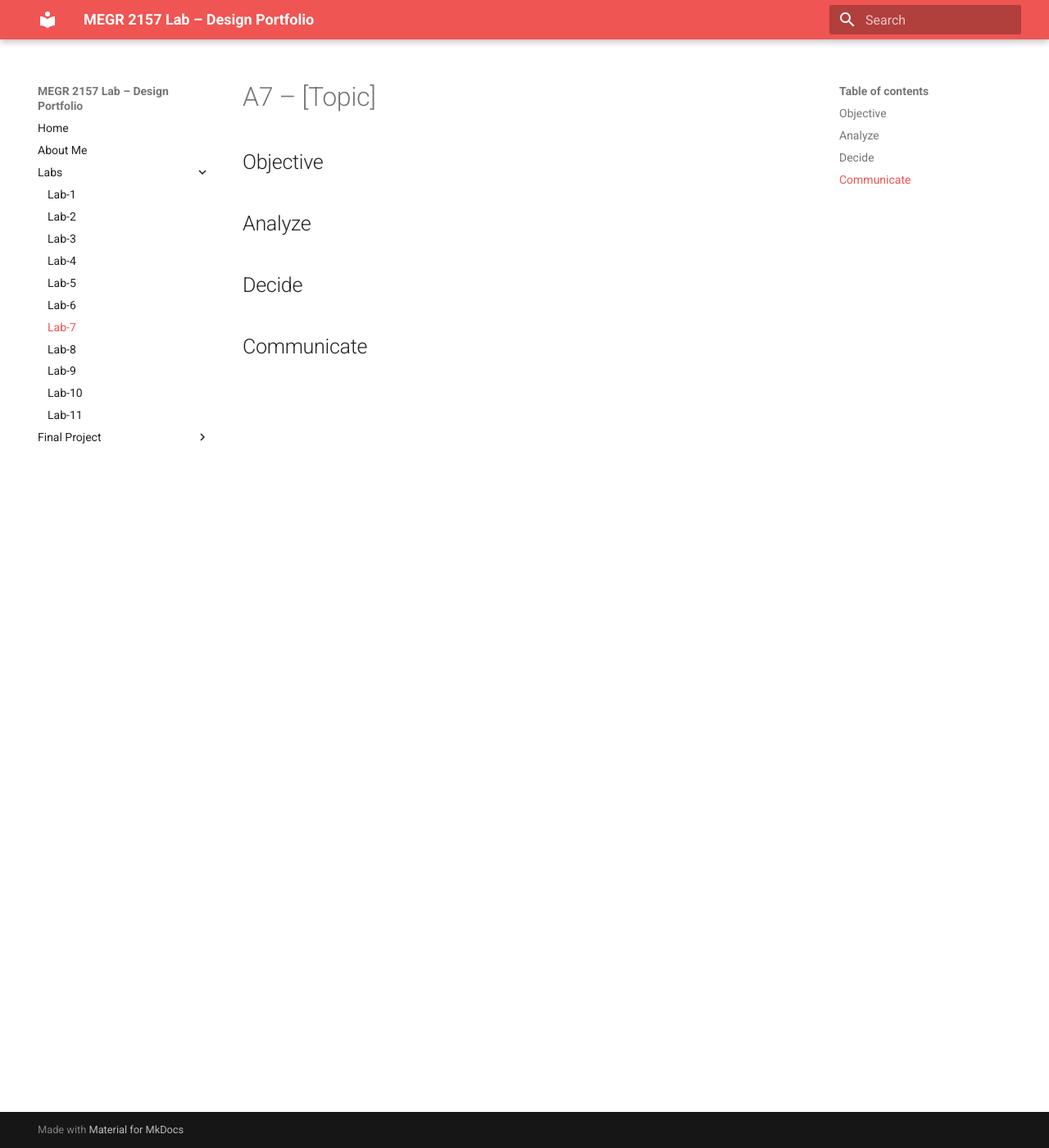
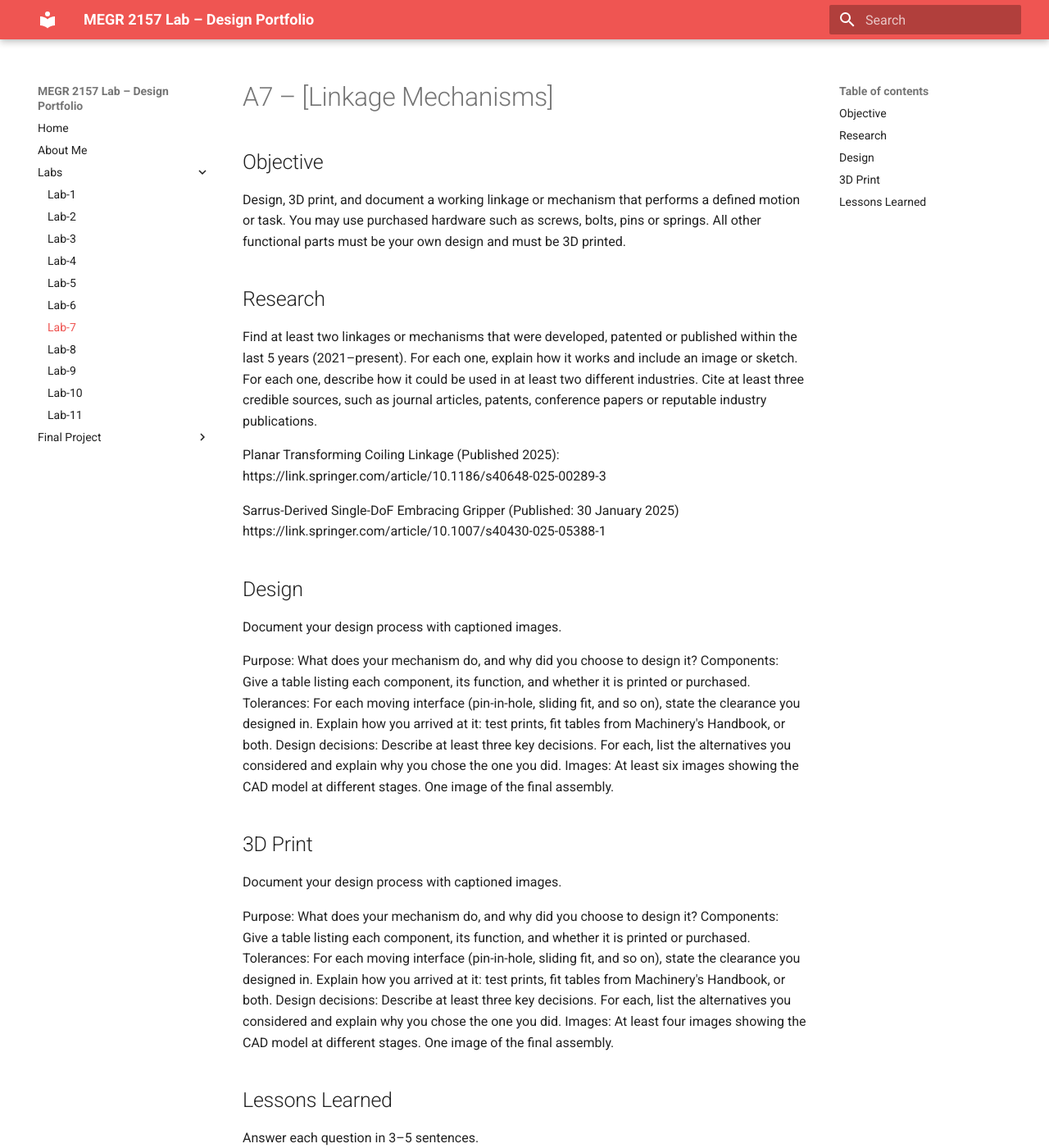
Before and after one commit to CandyVas/Candy-Vasquez-Portfolio-Lab, an MkDocs documentation site: the page built from docs/Labs/L07/index.md, in a window 1280 px wide and 1400 px high. Shown: the whole window at 82% size. Built offline with MkDocs 1.6.1 and Material for MkDocs 9.7.7, drawn with Linux system fonts in a browser that asks for light colours; some of the changed text lies outside the part shown.

Commit message:
Revise Lab 07 index for linkage mechanisms project
Updated the index for Lab 07 to reflect changes in objectives, research requirements, design documentation, and lessons learned.

```diff
--- a/docs/Labs/L07/index.md
+++ b/docs/Labs/L07/index.md
@@ -1,12 +1,51 @@
-# A7 – [Topic]
+# A7 – [Linkage Mechanisms]
 
 ## Objective
+Design, 3D print, and document a working linkage or mechanism that performs a defined motion or task. You may use purchased hardware such as screws, bolts, pins or springs. All other functional parts must be your own design and must be 3D printed.
 
 
-## Analyze
+## Research
+
+Find at least two linkages or mechanisms that were developed, patented or published within the last 5 years (2021–present).
+For each one, explain how it works and include an image or sketch.
+For each one, describe how it could be used in at least two different industries.
+Cite at least three credible sources, such as journal articles, patents, conference papers or reputable industry publications.
 
 
-## Decide
+Planar Transforming Coiling Linkage (Published 2025):
+https://link.springer.com/article/10.1186/s40648-025-00289-3
 
+Sarrus-Derived Single-DoF Embracing Gripper (Published: 30 January 2025)
+https://link.springer.com/article/10.1007/s40430-025-05388-1
 
-## Communicate
+## Design
+
+Document your design process with captioned images.
+
+Purpose: What does your mechanism do, and why did you choose to design it?
+Components: Give a table listing each component, its function, and whether it is printed or purchased.
+Tolerances: For each moving interface (pin-in-hole, sliding fit, and so on), state the clearance you designed in. Explain how you arrived at it: test prints, fit tables from Machinery's Handbook, or both.
+Design decisions: Describe at least three key decisions. For each, list the alternatives you considered and explain why you chose the one you did.
+Images:
+At least six images showing the CAD model at different stages.
+One image of the final assembly.
+
+## 3D Print
+
+Document your design process with captioned images.
+
+Purpose: What does your mechanism do, and why did you choose to design it?
+Components: Give a table listing each component, its function, and whether it is printed or purchased.
+Tolerances: For each moving interface (pin-in-hole, sliding fit, and so on), state the clearance you designed in. Explain how you arrived at it: test prints, fit tables from Machinery's Handbook, or both.
+Design decisions: Describe at least three key decisions. For each, list the alternatives you considered and explain why you chose the one you did.
+Images:
+At least four images showing the CAD model at different stages.
+One image of the final assembly.
+
+## Lessons Learned
+
+Answer each question in 3–5 sentences.
+
+Time: How many hours did the project take from start to finish? Break them down into research, CAD, slicing, printing, post-processing and assembly. How did the total compare with what you expected?
+Biggest mistake: What was your most significant mistake or failure? What was the root cause, how did you find it, and how did you fix it?
+Tolerances: Did your first-print clearances work? What would you change, and by how much?
```
